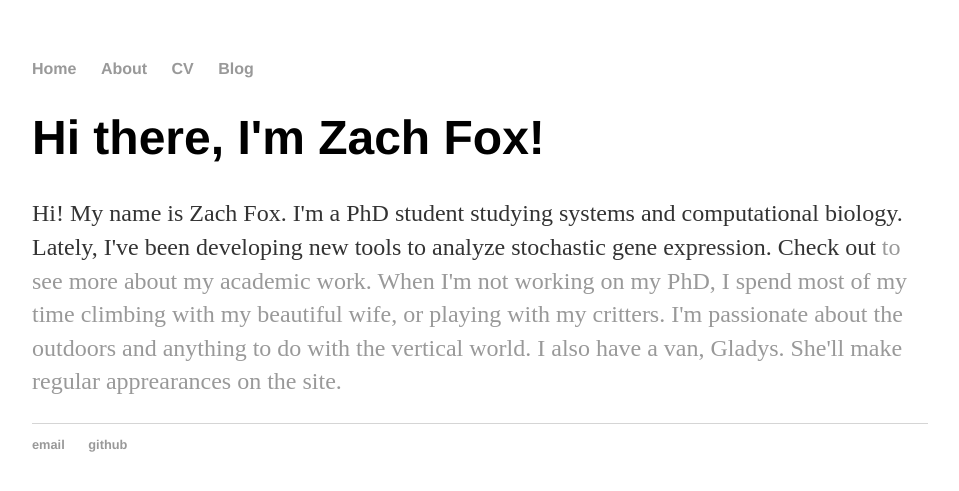
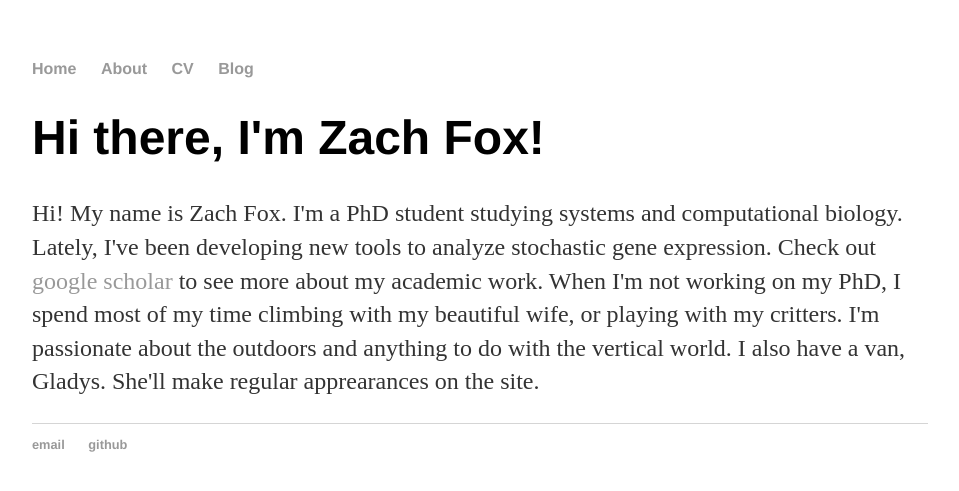
Before and after one commit to zachfox/zachfox.github.io, a Jekyll site: the page built from about/index.html, in a window 1280 px wide. Shown: the top 491 px of the page, without its empty margins (160-1119 px from the left). Built offline with Jekyll 4.4.1, drawn with Linux system fonts in a browser that asks for light colours.

Commit message:
fixed the google scholar link

```diff
--- a/about/index.html
+++ b/about/index.html
@@ -4,7 +4,7 @@ title: Zach Fox
 ---
 <div class="blurb">
     <h1>Hi there, I'm Zach Fox!</h1>
-    <p>Hi! My name is Zach Fox.  I'm a PhD student studying systems and computational biology. Lately, I've been developing new tools to analyze stochastic gene expression. Check out <a "https://https://scholar.google.com/citations?user=PrYu53UAAAAJ&hl=en" google scholar> to see more about my academic work.
+    <p>Hi! My name is Zach Fox.  I'm a PhD student studying systems and computational biology. Lately, I've been developing new tools to analyze stochastic gene expression. Check out <a "https://https://scholar.google.com/citations?user=PrYu53UAAAAJ&hl=en"> google scholar</a> to see more about my academic work.
 
 When I'm not working on my PhD, I spend most of my time climbing with my beautiful wife, or playing with my critters.  I'm passionate about the outdoors and anything to do with the vertical world. I also have a van, Gladys. She'll make regular apprearances on the site.
 </div><!-- /.blurb -->
```
